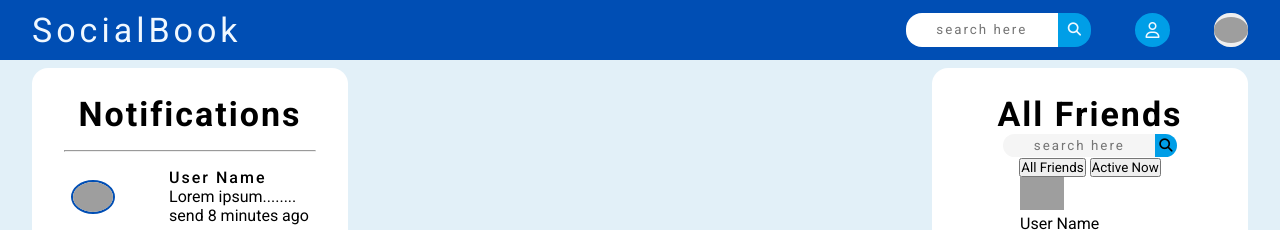
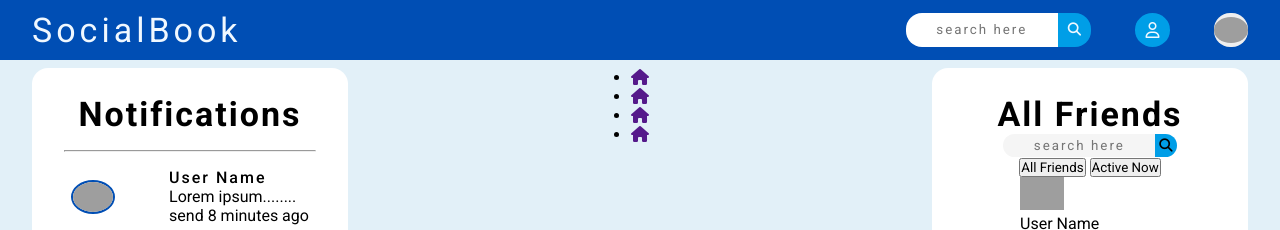
Before and after one commit to dipayandas600/SocialBook, a plain HTML site: page index.html in a window 1280 px wide. Shown: the top 230 px of the page. Drawn offline with Linux system fonts and the light colour scheme; grey boxes are pictures that could not be loaded.

Commit message:
update index.html

```diff
--- a/index.html
+++ b/index.html
@@ -122,6 +122,21 @@
 
       </div>
 
+      <div class="meddle">
+
+        <div class="menu-list">
+
+          <ul class="navber-links">
+            <li><a href=""><i class="fas fa-home" id="navber-icon"></i></a></li>
+            <li><a href=""><i class="fas fa-home" id="navber-icon"></i></a></li>
+            <li><a href=""><i class="fas fa-home" id="navber-icon"></i></a></li>
+            <li><a href=""><i class="fas fa-home" id="navber-icon"></i></a></li>
+          </ul>
+
+        </div>
+
+      </div>
+
       <div class="left-side">
 
         <h1 class="friends-text">All Friends</h1>
```
